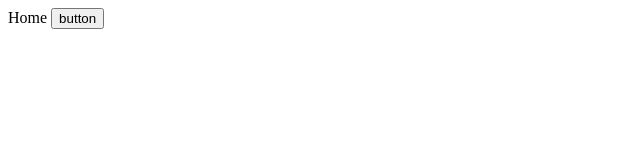
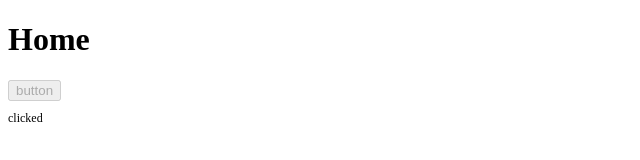
Before and after one commit to thegi01/node-test, a website: page view/home.html in a window 1280 px wide. Both pictures are taken after a click on the button "button". Shown: the whole page, without its empty margins (0-640 px from the left). Drawn offline with Linux system fonts and the light colour scheme; files whose address does not match are found by name.

Commit message:
add sass

```diff
--- a/view/home.html
+++ b/view/home.html
@@ -4,12 +4,15 @@
     <meta charset="UTF-8" />
     <meta name="viewport" content="width=device-width, initial-scale=1.0" />
     <meta http-equiv="X-UA-Compatible" content="ie=edge" />
+    <link rel="stylesheet" type="text/css" href="./css//home.css" />
     <title>Home</title>
   </head>
   <body>
-    Home
+    <h1>Home</h1>
 
-    <button onclick="handleClick()">button</button>
+    <button onclick="handleClick(event)">button</button>
+
+    <div id="testId" class="text"></div>
 
     <script src="./home.js"></script>
   </body>
--- a/view/home.js
+++ b/view/home.js
@@ -1,5 +1,5 @@
 let isClicked = false;
-function handleClick() {
-  isClicked = true;
-  console.log("button click", isClicked);
+function handleClick(event) {
+  event.target.disabled = true;
+  testId.textContent = "clicked";
 }
--- /dev/null
+++ b/view/scss/home.scss
@@ -0,0 +1,4 @@
+.text {
+  margin-top: 10px;
+  font-size: 12px;
+}
```
Also changed, not shown: package.json (+8 -5 lines), view/css/home.css (added), 1 other file.
